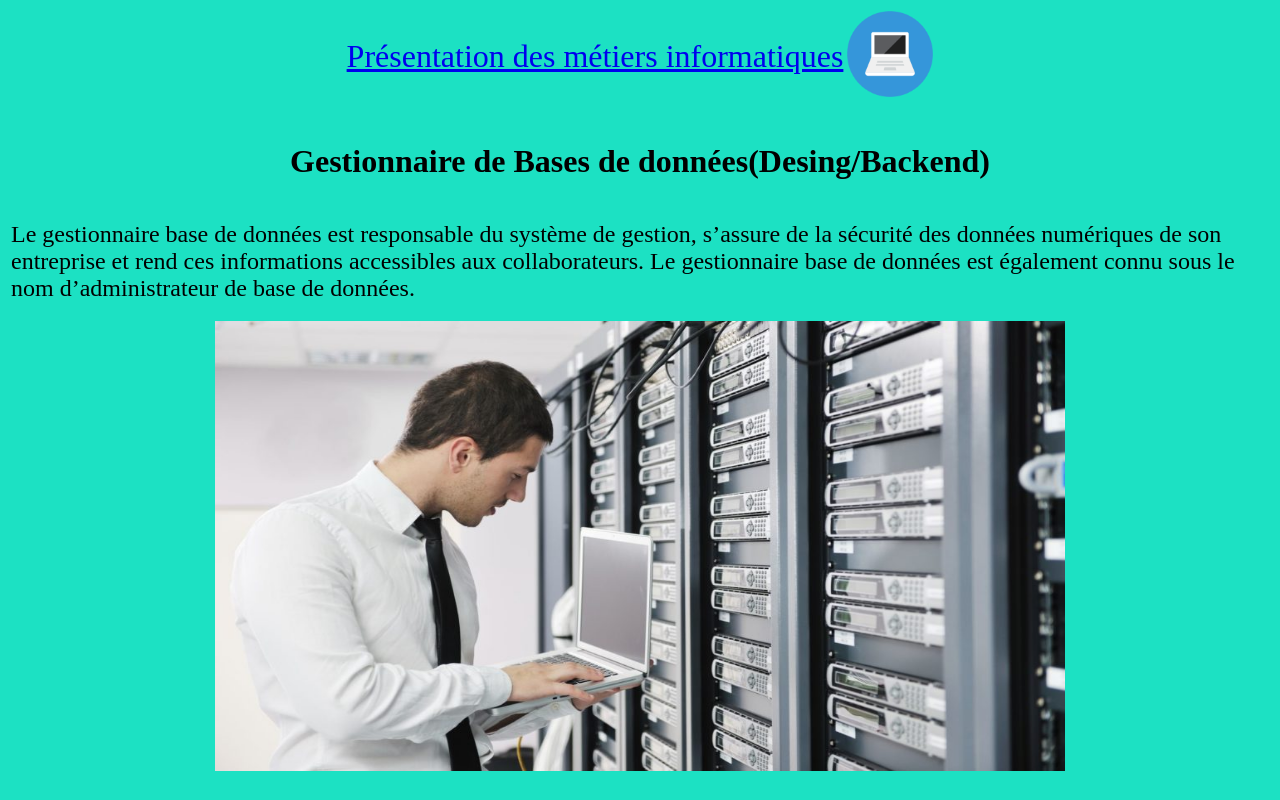
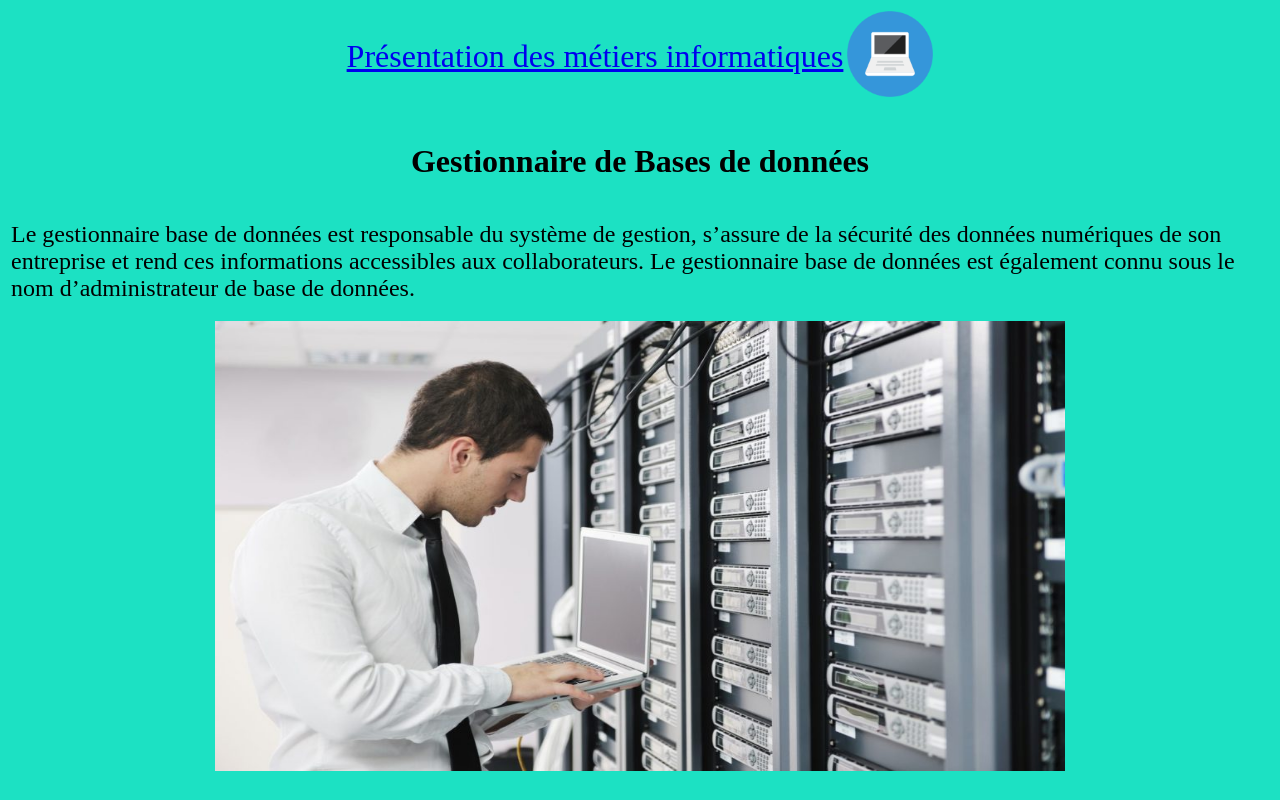
Before and after one commit to TeeNeeT28/TeeNeeT.github.io, a plain HTML site: page page5.html in a window 1280 px wide. Drawn offline with Linux system fonts and the light colour scheme.

Commit message:
Update page5.html

```diff
--- a/page5.html
+++ b/page5.html
@@ -16,7 +16,7 @@
 </tbody>
 </table>
 <br>
-<h1>Gestionnaire de Bases de données(Desing/Backend)</h1>
+<h1>Gestionnaire de Bases de données</h1>
 <table>
 	<tbody>
 	<tr>
```
